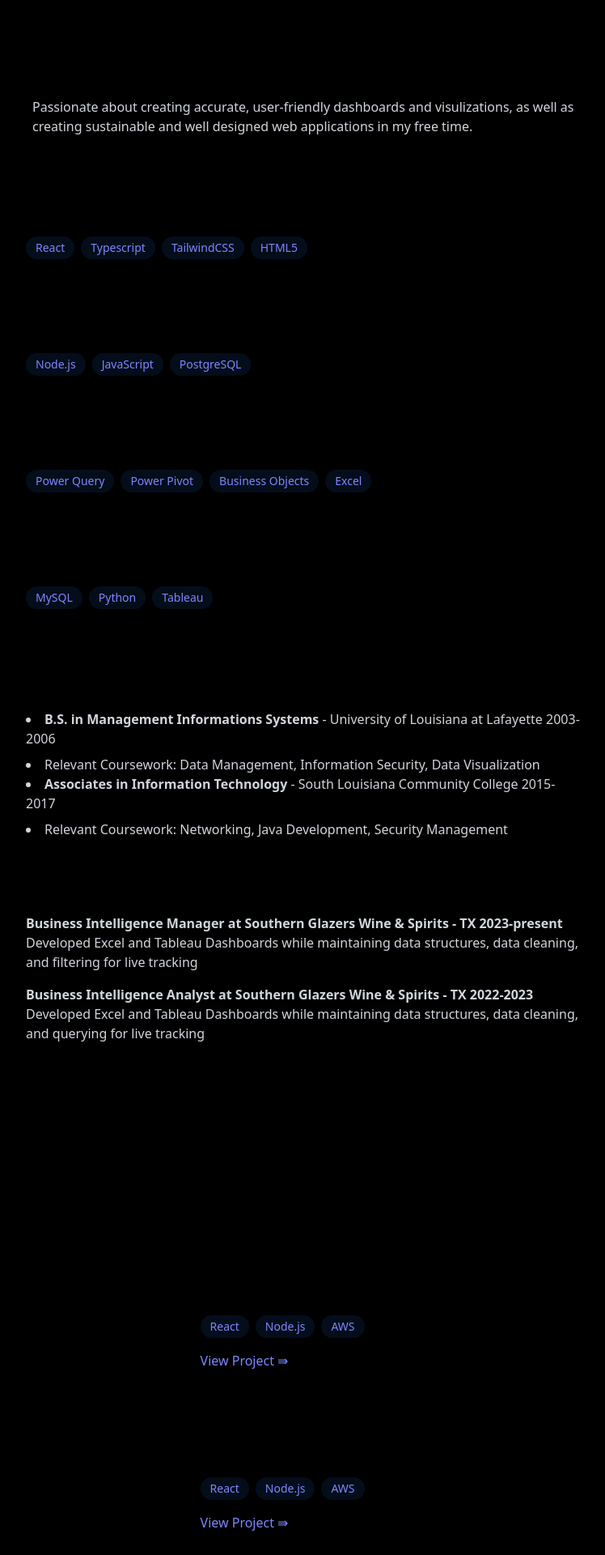
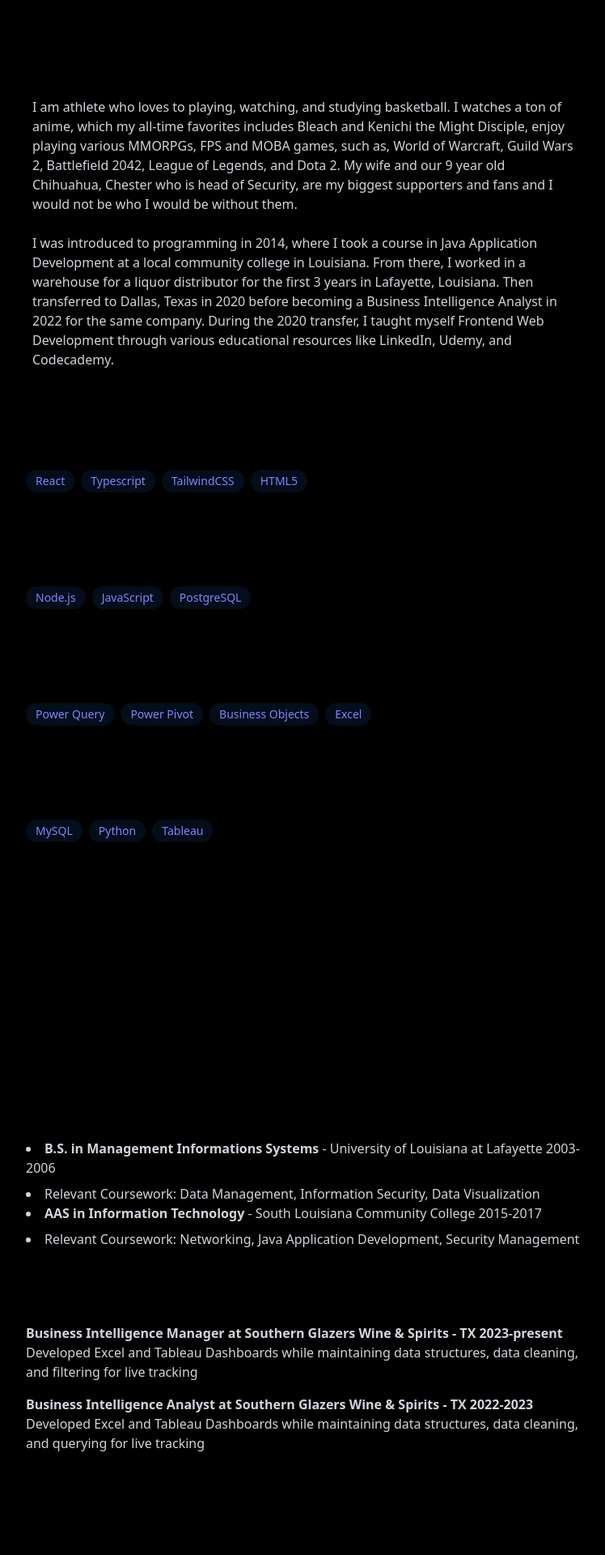
Before and after one commit to Kareem42/my-portfolio, a React (Vite) app: page / in a window 1280 px wide. Shown: the part 860-2780 px from the top of the page at 81% size, without its empty margins (264-1012 px from the left). Built offline with nearby package versions, Linux system fonts and the light colour scheme.

Commit message:
created a History components and remove education and work experience from About component.

```diff
--- a/src/App.jsx
+++ b/src/App.jsx
@@ -6,6 +6,7 @@ import { Navbar } from "./components/Navbar";
 import { MobileMenu } from "./components/MobileMenu";
 import { Home } from "./components/section/Home";
 import { About } from "./components/section/About";
+import { History } from "./components/section/History";
 import { Projects} from "./components/section/Projects";
 import { Contact } from "./components/section/Contact";
 
@@ -24,6 +25,7 @@ function App() {
        <MobileMenu menuOpen={menuOpen} setMenuOpen={setMenuOpen}/>
        <Home />
        <About />
+       <History />
        <Projects />
        <Contact />
 
--- a/src/components/LoadingScreen.jsx
+++ b/src/components/LoadingScreen.jsx
@@ -25,7 +25,7 @@ export const LoadingScreen = ({ onComplete }) => {
 
   return (
     <div className="fixed inset-0 z-100 bg-black text-indigo-100 flex flex-col items-center justify-center">
-      <div className="mb-4 text-5xl font-tahoma font-bold text-indigo">
+      <div className="mb-4 text-5xl font-mono font-bold text-indigo">
         {text} <span className="animate-blink ml-1"> | </span>
       </div>
 
--- a/src/components/Navbar.jsx
+++ b/src/components/Navbar.jsx
@@ -37,6 +37,14 @@ export const Navbar = ({ menuOpen, setMenuOpen }) => {
             </a>
 
             <a
+              href="#history"
+              className="text-gray-300 hove:text-white transition-colors"
+            >
+              {" "}
+              History{" "}
+            </a>
+
+            <a
               href="#projects"
               className="text-gray-300 hove:text-white transition-colors"
             >
--- a/src/components/section/About.jsx
+++ b/src/components/section/About.jsx
@@ -24,9 +24,25 @@ export const About = () => {
 
           <div className="rounded-xl p-8 border-white/10 border hover:-translate-y-1 transition-all">
             <p className="text-gray-300 mb-6">
-              Passionate about creating accurate, user-friendly dashboards and
-              visulizations, as well as creating sustainable and well designed
-              web applications in my free time.
+              I am athlete who loves to playing, watching, and studying
+              basketball. I watches a ton of anime, which my all-time favorites
+              includes Bleach and Kenichi the Might Disciple, enjoy playing
+              various MMORPGs, FPS and MOBA games, such as, World of Warcraft,
+              Guild Wars 2, Battlefield 2042, League of Legends, and Dota 2. My
+              wife and our 9 year old Chihuahua, Chester who is head of
+              Security, are my biggest supporters and fans and I would not be
+              who I would be without them.
+            </p>
+
+            <p className="text-gray-300 mb-6">
+              I was introduced to programming in 2014, where I took a course in
+              Java Application Development at a local community college in
+              Louisiana. From there, I worked in a warehouse for a liquor
+              distributor for the first 3 years in Lafayette, Louisiana. Then transferred
+              to Dallas, Texas in 2020 before becoming a Business Intelligence Analyst
+              in 2022 for the same company. During the 2020 transfer, I taught
+              myself Frontend Web Development through various educational
+              resources like LinkedIn, Udemy, and Codecademy.
             </p>
           </div>
           <div className="grid grid-cols-1 md:grid-cols-2 gap-6">
@@ -87,60 +103,6 @@ export const About = () => {
               </div>
             </div>
           </div>
-          <div className="grid grid-cols-1 md:grid-cols-2 mt-8">
-            <div className="p-6 rounded-xl border-white/10 border hover:translate-y-1 transition-all">
-              <h3 className="text-xl font-bold mb-4">Education</h3>
-              <ul className="list-disc list-inside text-gray-300 space-y-2">
-                <li>
-                  <strong> B.S. in Management Informations Systems</strong> -
-                  University of Louisiana at Lafayette 2003-2006
-                </li>
-                <li>
-                  Relevant Coursework: Data Management, Information Security,
-                  Data Visualization
-                </li>
-              </ul>
-
-              <ul className="list-disc list-inside text-gray-300 space-y-2">
-                <li>
-                  <strong> Associates in Information Technology</strong> - South
-                  Louisiana Community College 2015-2017
-                </li>
-                <li>
-                  Relevant Coursework: Networking, Java Development, Security
-                  Management
-                </li>
-              </ul>
-            </div>
-            <div className="p-6 rounded-xl border-white/10 border hover:translate-y-1 transition-all">
-              <h3 className="text-xl font-bold mb-4">Work Experience</h3>
-              <div className="space-y-4 text-gray-300">
-                <div className="text-">
-                  <h4 className="font-bold">
-                    Business Intelligence Manager at Southern Glazers Wine &
-                    Spirits - TX 2023-present
-                  </h4>
-                  <p>
-                    Developed Excel and Tableau Dashboards while maintaining
-                    data structures, data cleaning, and filtering for live
-                    tracking
-                  </p>
-                </div>
-
-                <div>
-                  <h4 className="font-bold">
-                    Business Intelligence Analyst at Southern Glazers Wine &
-                    Spirits - TX 2022-2023
-                  </h4>
-                  <p>
-                    Developed Excel and Tableau Dashboards while maintaining
-                    data structures, data cleaning, and querying for live
-                    tracking
-                  </p>
-                </div>
-              </div>
-            </div>
-          </div>
         </div>
       </RevealOnScroll>
     </section>
--- /dev/null
+++ b/src/components/section/History.jsx
@@ -0,0 +1,72 @@
+import { RevealOnScroll } from "../RevealOnScroll";
+
+export const History = () => {
+  return (
+    <section
+      id="history"
+      className="min-h-screen flex items-center justify-center py-20"
+    >
+      <RevealOnScroll>
+        <div className="max-w-3xl mx-auto px-4">
+          <h2 className="text-3xl font-bold mb-8 bg-gradient-to-r from-blue-500 to-purple-400 bg-clip-text text-transparent text-center">
+            History
+          </h2>
+          <div className="grid grid-cols-1 md:grid-cols-2 mt-8">
+            <div className="p-6 rounded-xl border-white/10 border hover:translate-y-1 transition-all">
+              <h3 className="text-xl font-bold mb-4">Education</h3>
+              <ul className="list-disc list-inside text-gray-300 space-y-2">
+                <li>
+                  <strong> B.S. in Management Informations Systems</strong> -
+                  University of Louisiana at Lafayette 2003-2006
+                </li>
+                <li>
+                  Relevant Coursework: Data Management, Information Security,
+                  Data Visualization
+                </li>
+              </ul>
+
+              <ul className="list-disc list-inside text-gray-300 space-y-2">
+                <li>
+                  <strong> AAS in Information Technology</strong> - South
+                  Louisiana Community College 2015-2017
+                </li>
+                <li>
+                  Relevant Coursework: Networking, Java Application Development,
+                  Security Management
+                </li>
+              </ul>
+            </div>
+            <div className="p-6 rounded-xl border-white/10 border hover:translate-y-1 transition-all">
+              <h3 className="text-xl font-bold mb-4">Work Experience</h3>
+              <div className="space-y-4 text-gray-300">
+                <div className="text-">
+                  <h4 className="font-bold">
+                    Business Intelligence Manager at Southern Glazers Wine &
+                    Spirits - TX 2023-present
+                  </h4>
+                  <p>
+                    Developed Excel and Tableau Dashboards while maintaining
+                    data structures, data cleaning, and filtering for live
+                    tracking
+                  </p>
+                </div>
+
+                <div>
+                  <h4 className="font-bold">
+                    Business Intelligence Analyst at Southern Glazers Wine &
+                    Spirits - TX 2022-2023
+                  </h4>
+                  <p>
+                    Developed Excel and Tableau Dashboards while maintaining
+                    data structures, data cleaning, and querying for live
+                    tracking
+                  </p>
+                </div>
+              </div>
+            </div>
+          </div>
+        </div>
+      </RevealOnScroll>
+    </section>
+  );
+};
--- a/src/components/section/Home.jsx
+++ b/src/components/section/Home.jsx
@@ -14,8 +14,8 @@ export const Home = () => {
 
           <p className="text-gray-400 text-lg mb-8 max-w-lg mx-auto">
             I am a Business Intelligence Manager, who is also an inspiring self
-            taught Full Stack Developer and Data Scientist. I know, I know, it
-            sounds weird, like a mythical unicorn. But when you go through this
+            taught Full Stack Developer and Data Analyst. I know, I know, it
+            sounds weird, like a mythical unicorn. However, when you explore this
             portfolio, you will see how possible it is for that mythical unicorn
             to exist.
           </p>
--- a/vite.config.js
+++ b/vite.config.js
@@ -5,4 +5,8 @@ import tailwindcss from '@tailwindcss/vite'
 // https://vite.dev/config/
 export default defineConfig({
   plugins: [react(), tailwindcss()] ,
+  server: {
+    host:'127.0.0.1',
+    port: '5173',
+  }
 })
```
